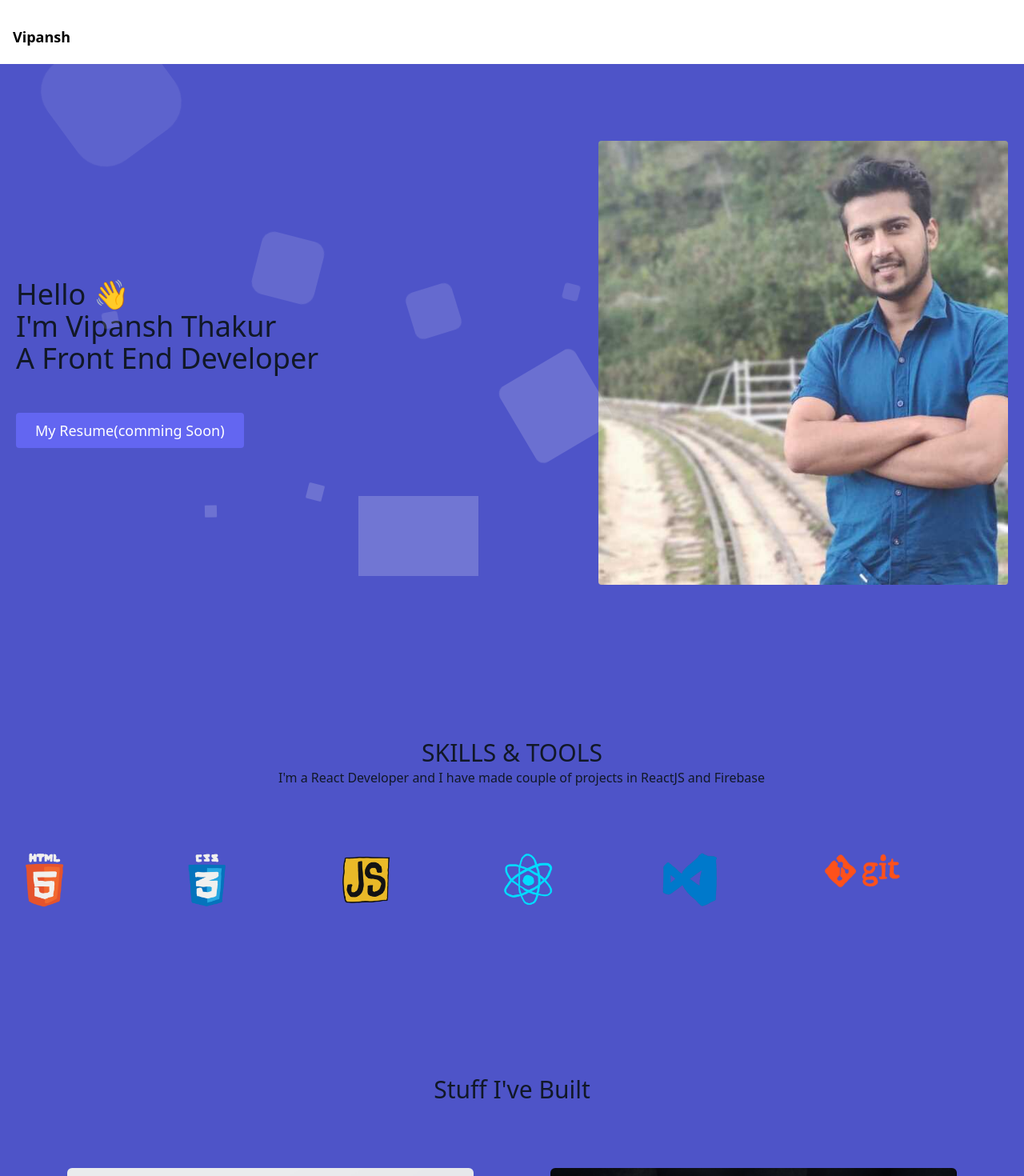
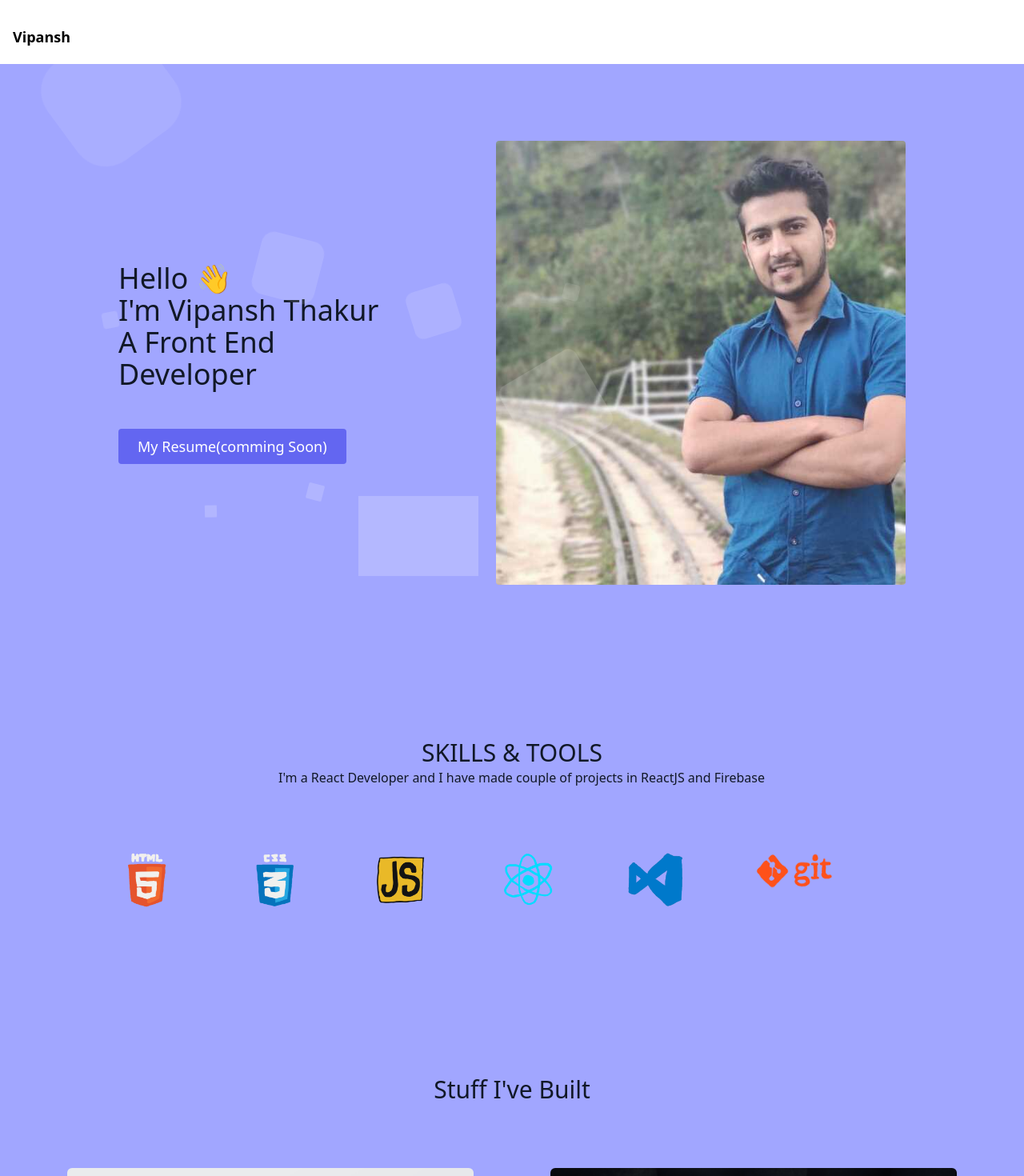
Before and after one commit to vipansh/portfolio2021, a Next.js app: page / in a window 1280 px wide. Shown: the top 1470 px of the page at 80% size. Built offline with nearby package versions, Linux system fonts and the light colour scheme.

Commit message:
alignment set

```diff
--- a/components/AboutMe.js
+++ b/components/AboutMe.js
@@ -6,7 +6,7 @@ export const AboutMe = () => {
 
 
         < section className="text-gray-300 body-font" >
-            <div className="container px-5 py-24 mx-auto flex flex-col md:flex-row ">
+            <div className="containerMd px-5 py-24 mx-auto flex flex-col md:flex-row ">
                 <div className=" w-full lg:w-1/2 mb-10 lg:mb-0 rounded-lg h-1/2 overflow-hidden p-4">
                     <img alt="feature" className="object-cover object-center rounded-lg  w-full" src="assets/mypic.jpeg" />
                 </div>
--- a/components/HeroSection.js
+++ b/components/HeroSection.js
@@ -3,7 +3,7 @@ import React from 'react'
 export const HeroSection = () => {
     return (
         <section className="text-gray-600 body-font container mx-auto">
-            <div className="container mx-auto flex px-5 py-24 md:flex-row flex-col items-center">
+            <div className="containerMd mx-auto flex px-5 py-24 md:flex-row flex-col items-center">
                 <div className="lg:flex-grow md:w-1/2 lg:pr-24 md:pr-16 flex flex-col md:items-start md:text-left mb-16 md:mb-0 items-center text-center">
                     <h1 className="title-font sm:text-4xl text-3xl mb-4 font-medium text-gray-900">Hello 👋
               <br className="hidden lg:inline-block" /> I'm Vipansh Thakur
--- a/components/TechIUse.js
+++ b/components/TechIUse.js
@@ -2,8 +2,8 @@ import React from 'react'
 
 export const TechIUse = () => {
     return (
-        <section className="text-gray-900 body-font container mx-auto">
-            <div className="container px-5 py-24 mx-auto flex flex-wrap">
+        <section className="text-gray-900 body-font ">
+            <div className="containerMd px-5 py-24 mx-auto flex flex-wrap">
                 <div className=" w-full mb-20 ">
                     <h1 className="sm:text-3xl text-2xl font-medium title-font text-gray-900  lg:mb-0 mb-4 flex justify-center align-center">SKILLS & TOOLS</h1>
 
--- a/styles/animate.css
+++ b/styles/animate.css
@@ -6,7 +6,7 @@
 
 .allchildren {
   color: rgb(0, 0, 0);
-  background: #4e54c8;
+  background: #a1a6ff;
 }
 
 .area {
@@ -158,3 +158,13 @@
     background-position: 180px;
   }
 }
+
+.containerMd {
+  width: 80%;
+}
+
+@media only screen and (max-width: 425px){
+	.containerMd {
+    width: 100%;
+  }
+}
```
